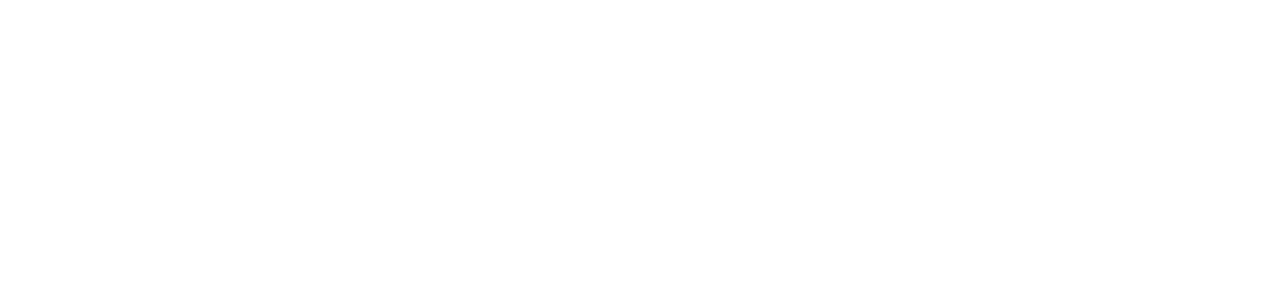
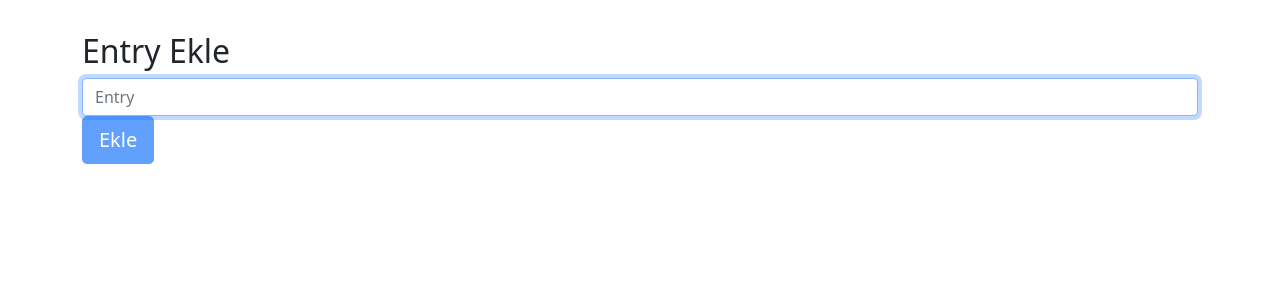
Before and after one commit to adaskaan/AngularUI, an Angular app: page /entryAdd in a window 1280 px wide. Before the commit this address led to /. Shown: the top 300 px of the page. Built offline with nearby package versions, Linux system fonts and the light colour scheme.

Commit message:
entry-add-component

```diff
--- a/src/app/app-routing.module.ts
+++ b/src/app/app-routing.module.ts
@@ -1,5 +1,6 @@
 import { NgModule } from '@angular/core';
 import { RouterModule, Routes } from '@angular/router';
+import { EntryAddComponent } from './entry-add/entry-add.component';
 import { EntryDetailComponent } from './entry-detail/entry-detail.component';
 import { HomeComponent } from './home/home.component';
 import { LoginComponent } from './login/login.component';
@@ -10,7 +11,9 @@
   { path: '', redirectTo: 'home', pathMatch: 'full' },
   { path: 'login', component: LoginComponent },
   { path: 'register', component: RegisterComponent },
-  { path: 'entryDetail/:entryId',component:EntryDetailComponent}
+  { path: 'entryDetail/:entryId',component:EntryDetailComponent},
+  { path: 'entryAdd',component:EntryAddComponent}
+
 ];
 
 @NgModule({
--- a/src/app/app.module.ts
+++ b/src/app/app.module.ts
@@ -1,6 +1,6 @@
 import { NgModule } from '@angular/core';
 import { BrowserModule } from '@angular/platform-browser';
-
+import { FormsModule, ReactiveFormsModule } from '@angular/forms';
 import { AppRoutingModule } from './app-routing.module';
 import { AppComponent } from './app.component';
 import { NavComponent } from './nav/nav.component';
@@ -26,7 +26,9 @@
   imports: [
     BrowserModule,
     AppRoutingModule,
-    HttpClientModule
+    HttpClientModule,
+    FormsModule,
+    ReactiveFormsModule
   ],
   providers: [EntriesService],
   bootstrap: [AppComponent]
--- a/src/app/entry-add/entry-add.component.html
+++ b/src/app/entry-add/entry-add.component.html
@@ -1 +1,12 @@
-<p>entry-add works!</p>
+<main role = "main">
+    <div class="container">
+        <form [formGroup]="entryAddForm" (ngSubmit)="add()" class="">
+            <h2 class="mt-3 pt-3">Entry Ekle</h2>
+            <div class="form-group">
+                <input type="text" id="name" formControlname="name" class="form-control" placeholder="Entry" autofocus>
+              <!--  <span class="help-block" *ngIf="entryAddForm.get('name').hasError('required') && entryAddForm.get('name').touched">Entry Başlığı zorunlu</span>-->
+            </div>
+            <button type="submit" class="btn btn-lg btn-primary btn-block" [disabled]="!entryAddForm.valid">Ekle</button>
+        </form>
+    </div>
+</main>
--- a/src/app/entry-add/entry-add.component.ts
+++ b/src/app/entry-add/entry-add.component.ts
@@ -1,15 +1,33 @@
 import { Component, OnInit } from '@angular/core';
-
+import { EntriesService } from '../Services/entries.service';
+import { FormGroup,FormControl,Validators,FormBuilder } from '@angular/forms';
+import { Entry } from '../models/entry';
 @Component({
   selector: 'app-entry-add',
   templateUrl: './entry-add.component.html',
-  styleUrls: ['./entry-add.component.css']
+  styleUrls: ['./entry-add.component.css'],
+  providers:[EntriesService]
 })
 export class EntryAddComponent implements OnInit {
 
-  constructor() { }
+  constructor(private entryService:EntriesService,
+    private formBuilder: FormBuilder) { }
+    entry!:Entry;
+    entryAddForm!: FormGroup;
+    createEntryForm(){
+      this.entryAddForm = this.formBuilder.group(
+       {header:["",Validators.required],
+        body:["",Validators.required] }
+      )}
 
   ngOnInit(): void {
+    this.createEntryForm();
   }
-
+  add(){
+    if(this.entryAddForm.valid){
+      this.entry = Object.assign({},this.entryAddForm.value)
+      this.entry.userId=1;
+      this.entryService.add(this.entry);
+    }
+  }
 }
--- a/src/app/nav/nav.component.html
+++ b/src/app/nav/nav.component.html
@@ -4,6 +4,7 @@
 
     <input class="form-control form-control-dark w-50 rounded-0 border-0" type="text" placeholder="Search" aria-label="Search">
     <div class="navbar-nav">
+      <a class="btn btn-primary px-5" href="entryAdd">Enrty Gir</a>
       <div class="nav-item text-nowrap">
         <a class="btn btn-outline-primary me-2 px-5" href="login">Giriş Yap</a>
         <a class="btn btn-primary px-5" href="register">Kayıt Ol</a>
```
